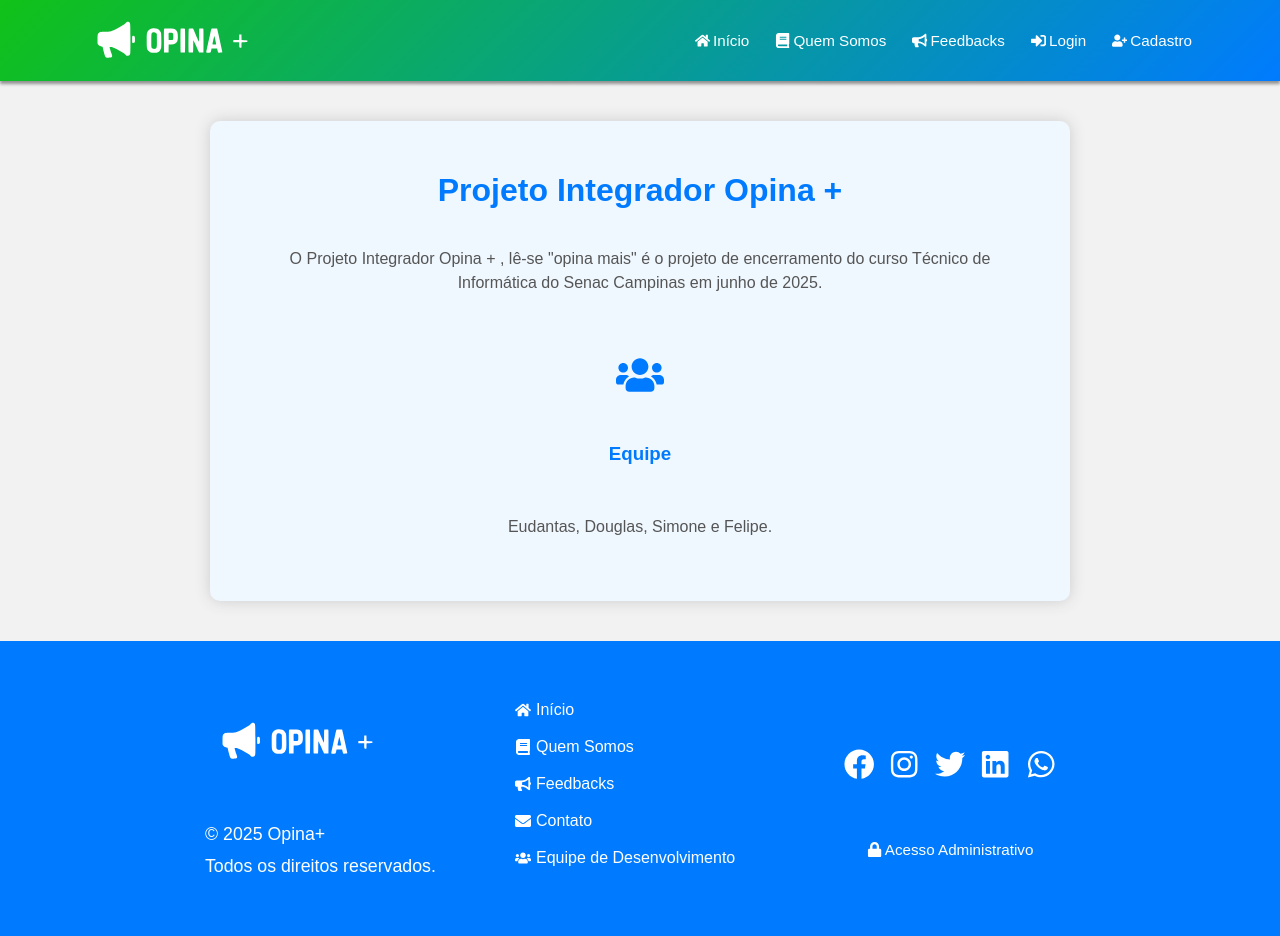
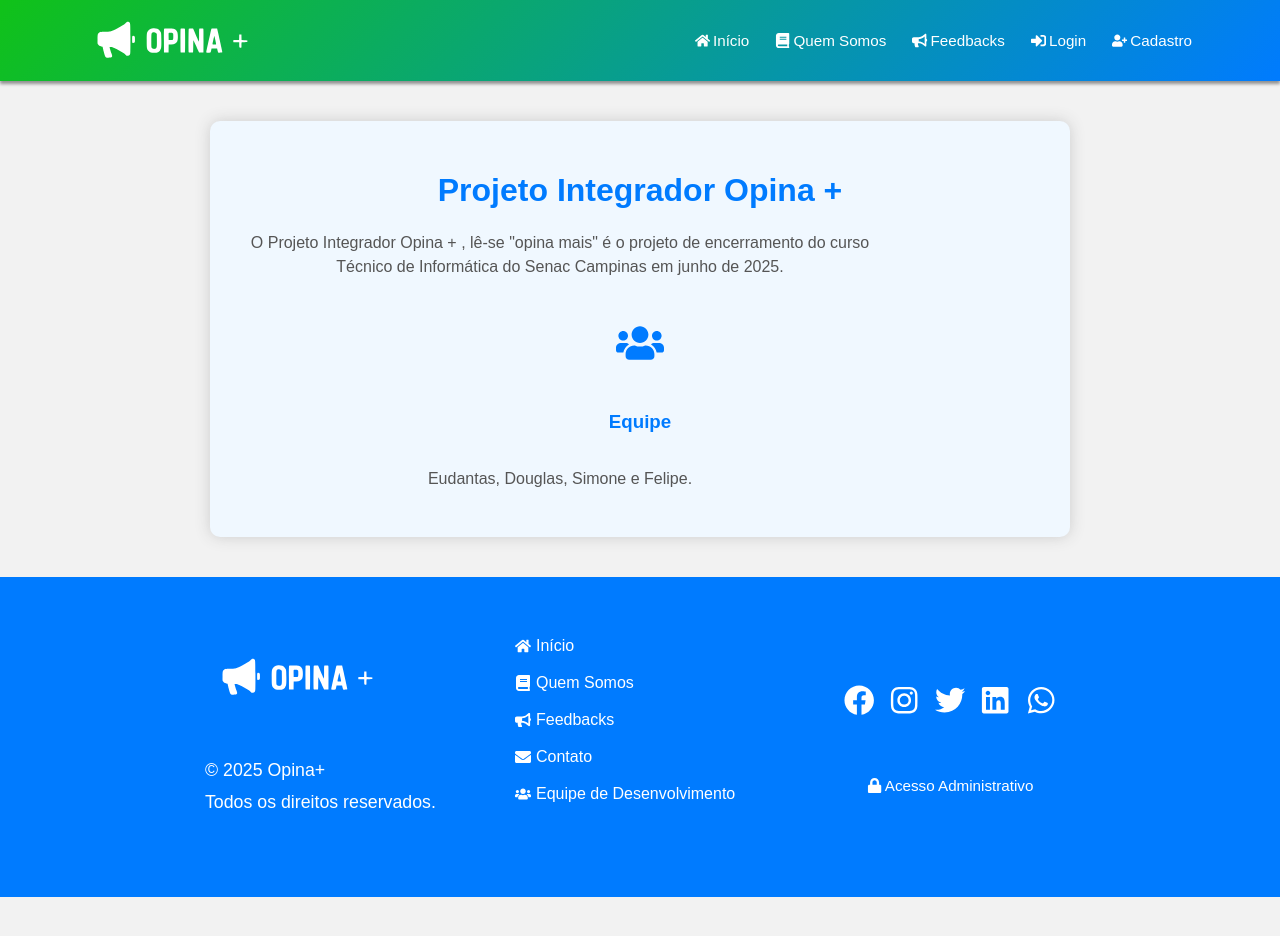
Before and after one commit to Eudantas2024/frontendopinamais, a React (Vite) app: page /equipedev in a window 1280 px wide. Shown: the top 936 px of the page. After the commit the page ends 897 px from the top, so only its background shows below. Built offline with nearby package versions, Linux system fonts and the light colour scheme.

Commit message:
integrador

```diff
--- a/src/pages/Equipedev.css
+++ b/src/pages/Equipedev.css
@@ -21,7 +21,7 @@
   color: #555;
   line-height: 1.5;
   text-align: center;
-  padding: 1rem 3rem;
+  width: 80%;
 }
 
 .equipe-icon {
```
